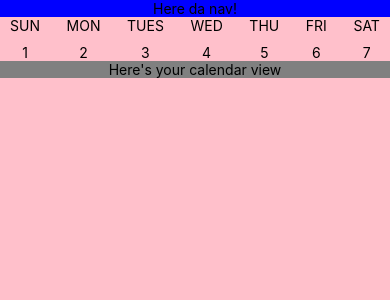
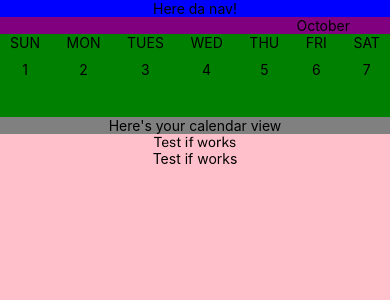
Before and after one commit to TFisch/calendar, a React Native app: screen / in a window 390 px wide. Shown: the top 300 px of the page. Built offline with nearby package versions, Linux system fonts and the light colour scheme.

Commit message:
add public sans font

```diff
--- a/App.js
+++ b/App.js
@@ -3,15 +3,30 @@ import { StyleSheet, Text, View } from 'react-native';
 import CalendarNav from './components/CalendarNav';
 import Calendar from './views/Calendar';
 import Nav from './components/Nav';
+import { useFonts } from 'expo-font';
 
 export default function App() {
+  let [fontsLoaded] = useFonts({
+    'Public Sans': require('./assets/fonts/PublicSans-Regular.ttf')
+  });
+
+  if (!fontsLoaded) {
+    return (
+      <View style={styles.container}>
+        <Text>Loading...</Text>
+      </View>
+    );
+  } else {
     return (
       <View style={styles.container}>
         <Nav />
         <CalendarNav />
         <Calendar />
+        <Text style={styles.test}>Test if works</Text>
+        <Text>Test if works</Text>
       </View>
     );
+  }
 }
 
 const styles = StyleSheet.create({
@@ -19,5 +34,8 @@ const styles = StyleSheet.create({
     flex: 1,
     backgroundColor: 'pink',
     alignItems: 'center'
+  },
+  test: {
+    fontFamily: 'Public Sans'
   }
 });
--- a/components/CalendarNav.js
+++ b/components/CalendarNav.js
@@ -13,6 +13,7 @@ import {
   SafeAreaView
 } from 'react-native';
 import WeekView from './WeekView';
+import MonthSelect from './MonthSelect';
 
 class CalendarNav extends Component {
   componentWillMount() {
@@ -76,6 +77,7 @@ class CalendarNav extends Component {
         {...this.panResponder.panHandlers}
         style={[styles.container, animatedStyle]}
       >
+        <MonthSelect />
         <WeekView />
       </Animated.View>
     );
@@ -84,9 +86,9 @@ class CalendarNav extends Component {
 
 const styles = StyleSheet.create({
   container: {
-    backgroundColor: 'pink',
+    backgroundColor: 'green',
     alignItems: 'center',
-    height: '100',
+    height: '100px',
     width: '100%'
   }
 });
--- /dev/null
+++ b/components/MonthSelect.js
@@ -0,0 +1,21 @@
+import React from 'react';
+import { StyleSheet, Text, View } from 'react-native';
+
+export default function MonthSelect() {
+  return (
+    <View style={styles.container}>
+      <Text>October</Text>
+    </View>
+  );
+}
+
+const styles = StyleSheet.create({
+  container: {
+    flexDirection: 'row',
+    justifyContent: 'flex-end',
+    width: '100%',
+    paddingLeft: '10px',
+    paddingRight: '40px',
+    backgroundColor: 'purple'
+  }
+});
--- /dev/null
+++ b/react-native.config.js
@@ -0,0 +1,3 @@
+module.exports = {
+  assets: ['./assets/fonts']
+};
```
Also changed, not shown: assets/fonts/PublicSans-Regular.ttf (added). Lines whose indentation alone changed are shown as unchanged.
